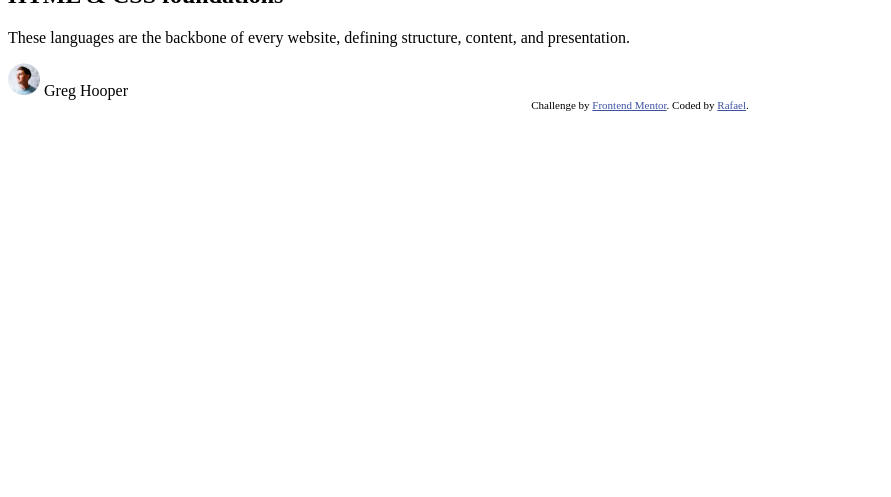
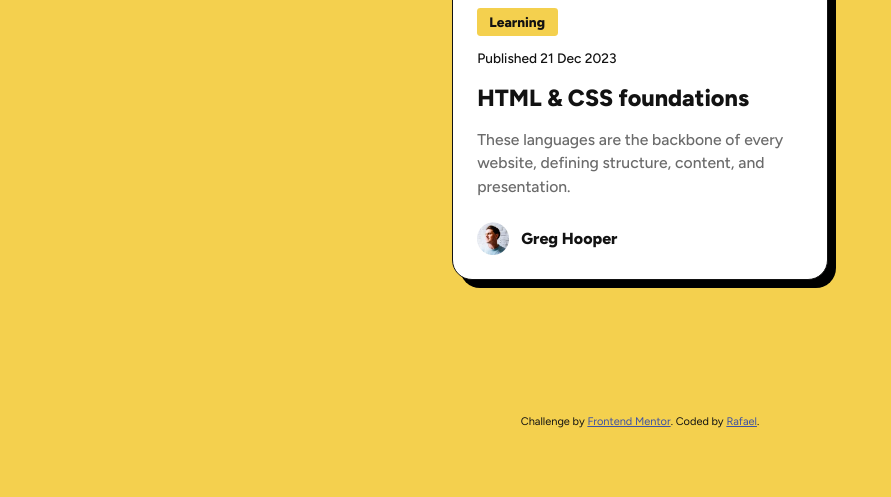
Before and after one commit to rafael-study-repo/blog-preview-card, a plain HTML site: page index.html in a window 1280 px wide. Shown: the part 303-800 px from the top of the page, without its empty margins (0-891 px from the left). Drawn offline with Linux system fonts and the light colour scheme.

Commit message:
feat: add CSS styling to HTML

```diff
--- a/index.html
+++ b/index.html
@@ -14,6 +14,7 @@
       sizes="32x32"
       href="./assets/images/favicon-32x32.png"
     />
+    <link rel="stylesheet" href="styles/style.css">
 
     <title>Frontend Mentor | Blog preview card</title>
 
--- /dev/null
+++ b/styles/style.css
@@ -0,0 +1,130 @@
+/* -------------------- */
+/* # General Settings # */
+/* -------------------- */
+
+@import url("https://fonts.googleapis.com/css2?family=Figtree:ital,wght@0,300..900;1,300..900&display=swap");
+
+:root {
+  --color-yellow: hsl(47, 88%, 63%);
+
+  --color-white: hsl(0, 0%, 100%);
+
+  --color-gray-500: hsl(0, 0%, 42%);
+  --color-gray-950: hsl(0, 0%, 7%);
+
+  /* ----------------------------------- */
+
+  --space-50: 0.25rem;
+  --space-100: 0.5rem;
+  --space-150: 0.75rem;
+  --space-200: 1.5rem;
+}
+
+body {
+  /* Box model */
+  display: grid;
+  place-items: center;
+  min-height: 100vh;
+
+  /* Typography */
+  font-family: "Figtree", sans-serif;
+  line-height: 1.5;
+
+  /* Visual */
+  color: var(--color-gray-950);
+  background-color: var(--color-yellow);
+}
+
+/* ---------------- */
+/* # Simple Reset # */
+/* ---------------- */
+
+* {
+  /* Box model */
+  box-sizing: border-box;
+  margin: 0;
+  padding: 0;
+}
+
+/* ---------------- */
+/* # Card Component */
+/* ---------------- */
+
+.card {
+  /* Box model */
+  display: grid;
+  gap: var(--space-200);
+  padding: var(--space-200);
+  max-width: clamp(20.4375rem, 5.352vw + 19.183rem, 24rem);
+
+  /* Visual */
+  background-color: var(--color-white);
+  border: 0.0625em solid;
+  border-radius: 1.25em;
+  box-shadow: 0.5em 0.5em #000;
+}
+
+.card__image {
+  /* Box model */
+  display: block;
+  max-width: 100%;
+
+  /* Visual */
+  border-radius: 0.625em;
+}
+
+.card__content {
+  /* Box model */
+  display: grid;
+  gap: var(--space-150);
+}
+
+.card__content-category {
+  /* Box model */
+  max-width: clamp(4.5625rem, 0.845vw + 4.364rem, 5.125rem);
+  padding-block: var(--space-50);
+  padding-inline: var(--space-150);
+
+  /* Visual */
+  background-color: var(--color-yellow);
+  border-radius: 0.25em;
+}
+
+.card__content-title {
+  /* Typography */
+  font-size: clamp(1.25rem, 0.376vw + 1.162rem, 1.5rem);
+}
+
+.card__content-description {
+  /* Typography */
+  font-size: clamp(0.875rem, 0.188vw + 0.831rem, 1rem);
+
+  /* Visual */
+  color: var(--color-gray-500);
+}
+
+.card__author {
+  /* Box model */
+  align-items: center;
+  display: flex;
+  gap: var(--space-150);
+}
+
+.card__content-category,
+.card__content-date {
+  /* Typography */
+  font-size: clamp(0.75rem, 0.188vw + 0.706rem, 0.875rem);
+}
+
+.card__content-category,
+.card__content-title,
+.card__author {
+  /* Typography */
+  font-weight: 800;
+}
+
+.card__content-date,
+.card__content-description {
+  /* Typography */
+  font-weight: 500;
+}
```
